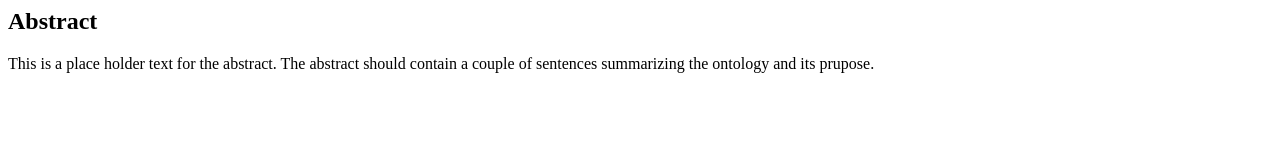
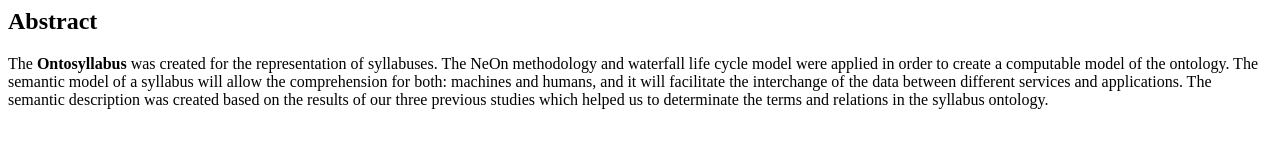
Before and after one commit to jachicaiza/ontologyDoc, a plain HTML site: page sections/abstract-en.html in a window 1280 px wide. Drawn offline with Linux system fonts and the light colour scheme.

Commit message:
Update abstract-en.html

```diff
--- a/sections/abstract-en.html
+++ b/sections/abstract-en.html
@@ -1,4 +1,7 @@
 <html>
 <h2>Abstract</h2><span class="markdown">
-This is a place holder text for the abstract. The abstract should contain a couple of sentences summarizing the ontology and its prupose.</span>
+  The <b>Ontosyllabus</b> was created for the representation of syllabuses. The NeOn methodology and waterfall life cycle model were applied in order to create a computable model of the ontology.
+
+  The semantic model of a syllabus will allow the comprehension for both: machines and humans, and it will facilitate the interchange of the data between different services and applications. The semantic description was created based on the results of our three previous studies which helped us to determinate the terms and relations in the syllabus ontology.
+</span>
 </html>
```
